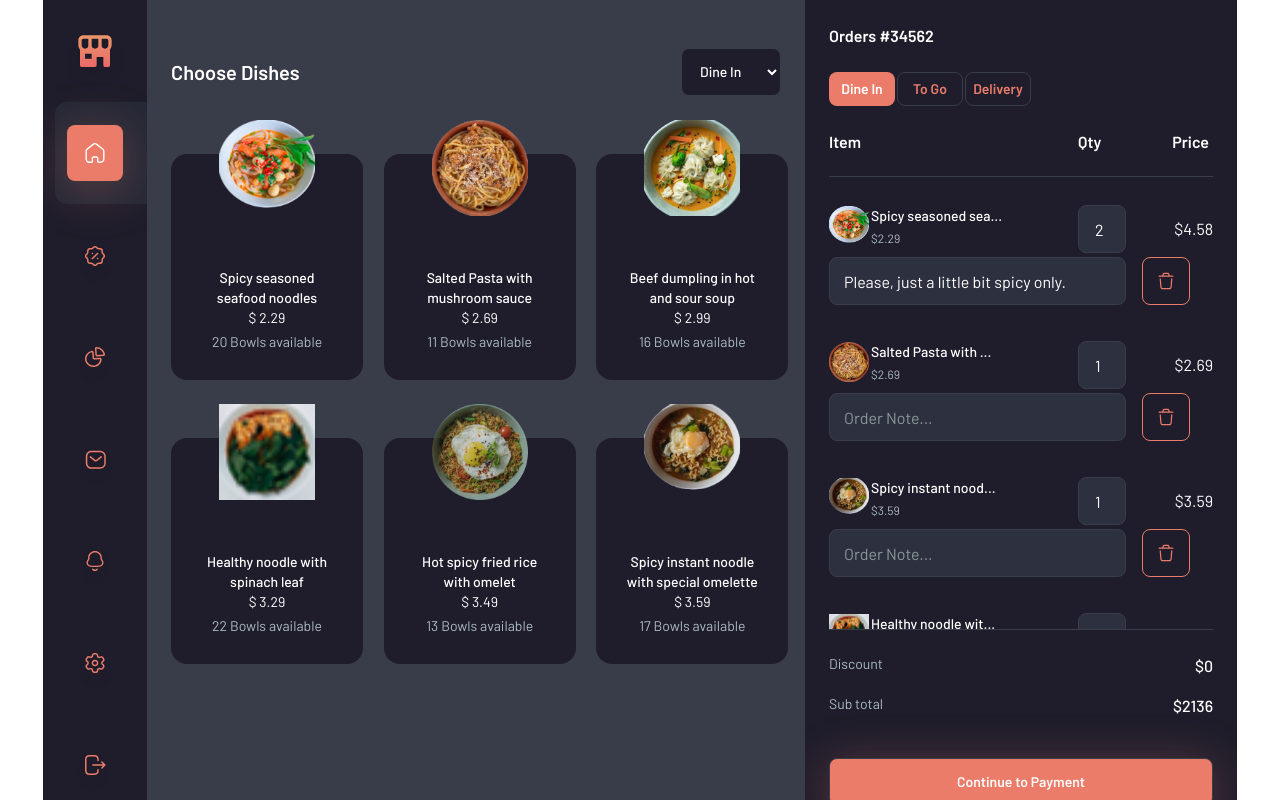
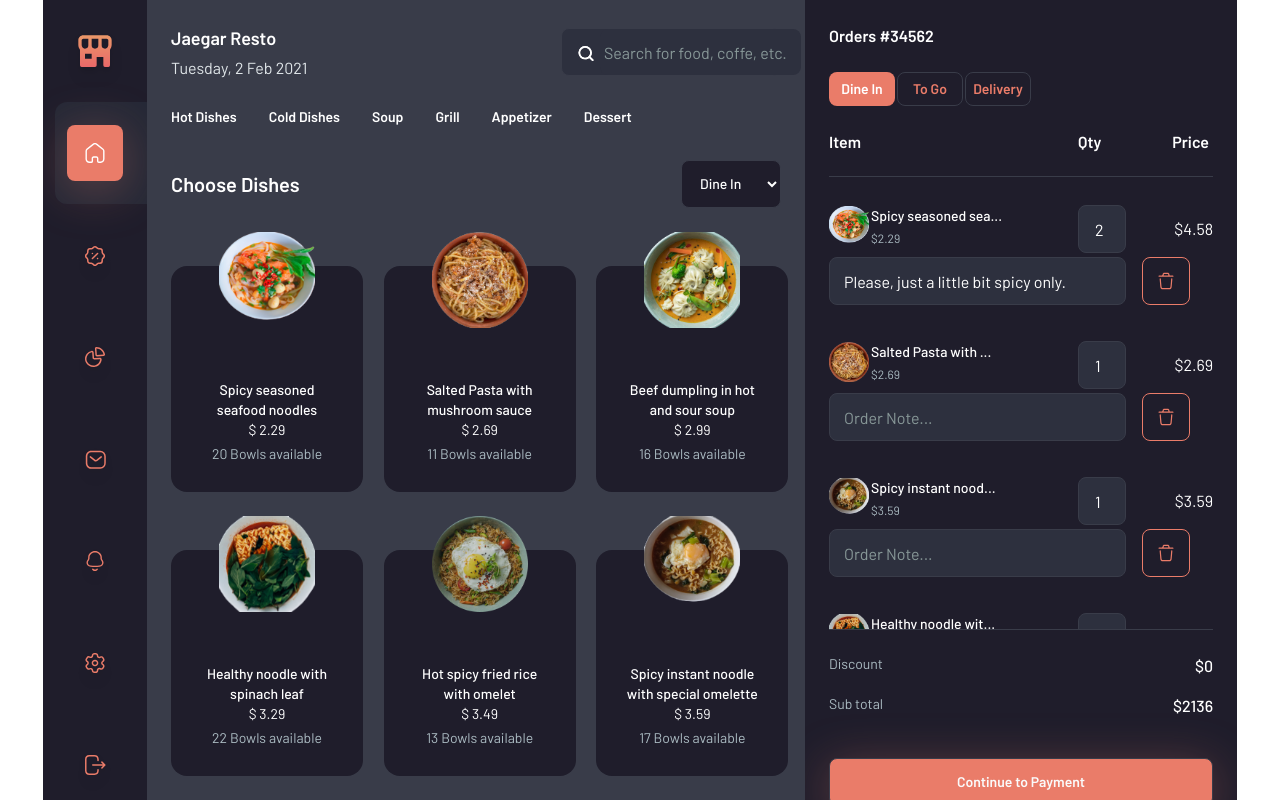
Before and after one commit to pseudoeazy/foodapp-jaegar-resto, a Next.js app: page / in a window 1280 px wide. Shown: the top 800 px of the page. Built offline with nearby package versions, Linux system fonts and the light colour scheme.

Commit message:
add complete homepage layout

```diff
--- a/components/Header.jsx
+++ b/components/Header.jsx
@@ -1,4 +1,45 @@
 import Head from "next/head";
+import DishMenu from "./menus/DishMenu";
+import withHover from "./hoc/withHover";
+import { Search } from "./icons";
+
+const styles = {
+  input: `
+    flex
+    items-center
+    justify-center
+    placeholder:text-textbg-200 text-white
+    transition
+    duration-500
+    ease-in-out
+    transform
+    rounded-lg
+    bg-formbg
+    focus:outline-none
+    focus:border-transparent
+    focus:ring-2
+    focus:ring-white
+    focus:ring-offset-2
+    focus:ring-offset-formbg
+   `,
+
+  button: `
+
+   w-full h-12 mt-[2.625rem]
+   mb-6 rounded-lg bg-primary
+   text-sm font-semibold
+   text-basebg-100
+   hover:text-primary
+   hover:bg-transparent
+   hover:border-primary
+   hover:shadow-lg
+    duration-500
+    ease-in-out
+    transform
+    border border-basebg-200`,
+};
+
+const HoverComponent = withHover(Search);
 
 const Header = ({ title, children }) => {
   return (
@@ -7,7 +48,26 @@ const Header = ({ title, children }) => {
         <title>{title}</title>
         {children}
       </Head>
-      <header></header>
+      <header>
+        <div className="flex justify-between">
+          <div className=" flex-1">
+            <h1 className="text-white font-semibold text-lg">Jaegar Resto</h1>
+            <p className="mt-1 text-textbg-400 font-normal text-base">
+              Tuesday, 2 Feb 2021
+            </p>
+          </div>
+          <div className=" flex flex-col justify-center">
+            <form className="flex w-[13.75rem] h-12 bg-formbg border border-basebg-200 rounded-lg ">
+              <HoverComponent isButton customStyles="py-3.5 pl-3.5 mr-1" />
+              <input
+                className={`${styles.input} flex h-full py-3.5 pr-3.5 pl-1`}
+                placeholder="Search for food, coffe, etc.."
+              />
+            </form>
+          </div>
+        </div>
+        <DishMenu />
+      </header>
     </>
   );
 };
--- a/components/hoc/withHover.jsx
+++ b/components/hoc/withHover.jsx
@@ -13,11 +13,19 @@ const styles = {
     duration-200
     ease-in-out
     transform `,
+  input: `
+    w-12 h-12
+    flex items-center
+    justify-center
+     rounded-lg
+     border border-primary
+     hover:border-accents-200
+     `,
 };
 
 const withHover = (WrappedComponent) => {
   function WithHover(props) {
-    const { path, title, isButton } = props;
+    const { path, title, isButton, customStyles } = props;
     const router = useRouter();
     const pageUrl = router.pathname;
     const { ref, isHover } = useHover(pageUrl === path);
@@ -25,7 +33,8 @@ const withHover = (WrappedComponent) => {
     return isButton ? (
       <button
         ref={ref}
-        className="w-12 h-12 flex items-center justify-center rounded-lg border border-primary hover:border-accents-200"
+        className={customStyles ? customStyles : styles.input}
+        type="button"
       >
         <WrappedComponent isHover={isHover} />
       </button>
@@ -55,6 +64,7 @@ const withHover = (WrappedComponent) => {
   WithHover.defaultProps = {
     isButton: false,
     path: "/#",
+    title: "",
   };
   return WithHover;
 };
--- /dev/null
+++ b/components/icons/Search.jsx
@@ -0,0 +1,41 @@
+import React from "react";
+
+function Icon({ isHover }) {
+  return (
+    <svg
+      xmlns="http://www.w3.org/2000/svg"
+      width="20"
+      height="21"
+      fill="none"
+      viewBox="0 0 20 21"
+    >
+      <path
+        fill={isHover ? "#FF7CA3" : "#fff"}
+        fillRule="evenodd"
+        d="M4.167 9.667c0-2.758 2.242-5 5-5 2.757 0 5 2.242 5 5 0 2.757-2.243 5-5 5-2.758 0-5-2.243-5-5zm13.089 6.91l-2.83-2.83a6.626 6.626 0 001.407-4.08A6.674 6.674 0 009.167 3 6.674 6.674 0 002.5 9.667a6.674 6.674 0 006.667 6.666c1.538 0 2.952-.529 4.08-1.406l2.83 2.829a.831.831 0 001.179 0 .832.832 0 000-1.178z"
+        clipRule="evenodd"
+      ></path>
+      <mask
+        id="mask0_496_5535"
+        style={{ maskType: "alpha" }}
+        width="16"
+        height="15"
+        x="2"
+        y="3"
+        maskUnits="userSpaceOnUse"
+      >
+        <path
+          fill={isHover ? "#FF7CA3" : "#fff"}
+          fillRule="evenodd"
+          d="M4.167 9.667c0-2.758 2.242-5 5-5 2.757 0 5 2.242 5 5 0 2.757-2.243 5-5 5-2.758 0-5-2.243-5-5zm13.089 6.91l-2.83-2.83a6.626 6.626 0 001.407-4.08A6.674 6.674 0 009.167 3 6.674 6.674 0 002.5 9.667a6.674 6.674 0 006.667 6.666c1.538 0 2.952-.529 4.08-1.406l2.83 2.829a.831.831 0 001.179 0 .832.832 0 000-1.178z"
+          clipRule="evenodd"
+        ></path>
+      </mask>
+      <g mask="url(#mask0_496_5535)">
+        <path fill="#fff" d="M0 0.5H20V20.5H0z"></path>
+      </g>
+    </svg>
+  );
+}
+
+export default Icon;
--- /dev/null
+++ b/components/menus/DishMenu.jsx
@@ -0,0 +1,44 @@
+import DishMenuButton from "./DishMenuButton";
+
+const menus = [
+  {
+    label: "Hot Dishes",
+    value: "hot-dishes",
+  },
+  {
+    label: "Cold Dishes",
+    value: "cold-dishes",
+  },
+  {
+    label: "Soup",
+    value: "soup",
+  },
+  {
+    label: "Grill",
+    value: "grill",
+  },
+  {
+    label: "Appetizer",
+    value: "appetizer",
+  },
+  {
+    label: "Dessert",
+    value: "dessert",
+  },
+];
+
+const DishMenu = () => {
+  return (
+    <section className="flex h-8  mt-6">
+      <ul className="flex space-x-8 text-white">
+        {menus.map(({ label, value }, idx) => (
+          <li key={idx}>
+            <DishMenuButton value={value} label={label} />
+          </li>
+        ))}
+      </ul>
+    </section>
+  );
+};
+
+export default DishMenu;
--- /dev/null
+++ b/components/menus/DishMenuButton.jsx
@@ -0,0 +1,47 @@
+import PropTypes from "prop-types";
+import useHover from "hooks/useHover";
+
+const styles = {
+  button: `
+      relative
+      text-sm
+      font-semibold
+      hover:text-primary
+      transition
+      duration-500
+      ease-in-out
+      before:transform
+      before:block
+      before:absolute
+      before:content-[' ']
+      before:-bottom-3.5
+      before:left
+      before:w-1/2
+      before:transition
+      before:duration-500
+      before:ease-in-out
+      before:transform
+      `,
+};
+
+const DishMenuButton = ({ label, value }) => {
+  const { ref, isHover } = useHover();
+  return (
+    <button
+      ref={ref}
+      value={value}
+      type="button"
+      className={` ${styles.button}
+         ${isHover ? " before:border-b-2 before:border-primary" : ""}`}
+    >
+      {label}
+    </button>
+  );
+};
+
+DishMenuButton.propTypes = {
+  label: PropTypes.string.isRequired,
+  value: PropTypes.string.isRequired,
+};
+
+export default DishMenuButton;
--- a/components/sidebar/Navbar.jsx
+++ b/components/sidebar/Navbar.jsx
@@ -10,7 +10,7 @@ import {
   Settings,
   Logout,
 } from "@components/icons/";
-import styles from "@components/sidebar/Navbar.module.css";
+import styles from "./Navbar.module.css";
 
 const classes = {
   li: `w-[5.75rem] h-[6.375rem] flex justify-center items-center py-[1.4375rem] pr-6 pl-3 snap-center`,
--- a/components/sidebar/cart/Items.jsx
+++ b/components/sidebar/cart/Items.jsx
@@ -68,14 +68,14 @@ const Items = () => {
         </div>
       </header>
       <section
-        className={`h-[28.375rem] mt-6 overflow-x-hidden  overflow-y-scroll border-y border-basebg-200 ${scrollbarStyle.scrollbar}`}
+        className={`h-[28.375rem]  overflow-x-hidden  overflow-y-scroll border-y border-basebg-200 ${scrollbarStyle.scrollbar}`}
       >
         {cartItems.map((item, idx) => (
           <div
             key={idx}
-            className="relative z-10 grid grid-cols-1 grid-rows-2 mt-6"
+            className="relative z-10 grid grid-cols-1 grid-rows-2 mt-6 "
           >
-            <div className="flex py-1 ">
+            <div className="flex py-1">
               <div className="flex items-center w-[15.5625rem] ">
                 <div className="flex w-[11.75rem] ">
                   <figure>
--- a/jsconfig.json
+++ b/jsconfig.json
@@ -4,7 +4,7 @@
       "paths": {
         "@components/*": ["/components/*"],
         "@hoc/*":["/components/hoc/*"],
-        "@hooks/*":["/hooks/*"],
+        "@/hooks/*":["/hooks/*"],
         "@data/*":["/data/*"]
       }
     }
```
Also changed, not shown: components/icons/index.js (+10 -9 lines), public/images/healthy-noodle-with-spinach-leaf.png, 1 other file (tests, documents, lock files or other folders).
